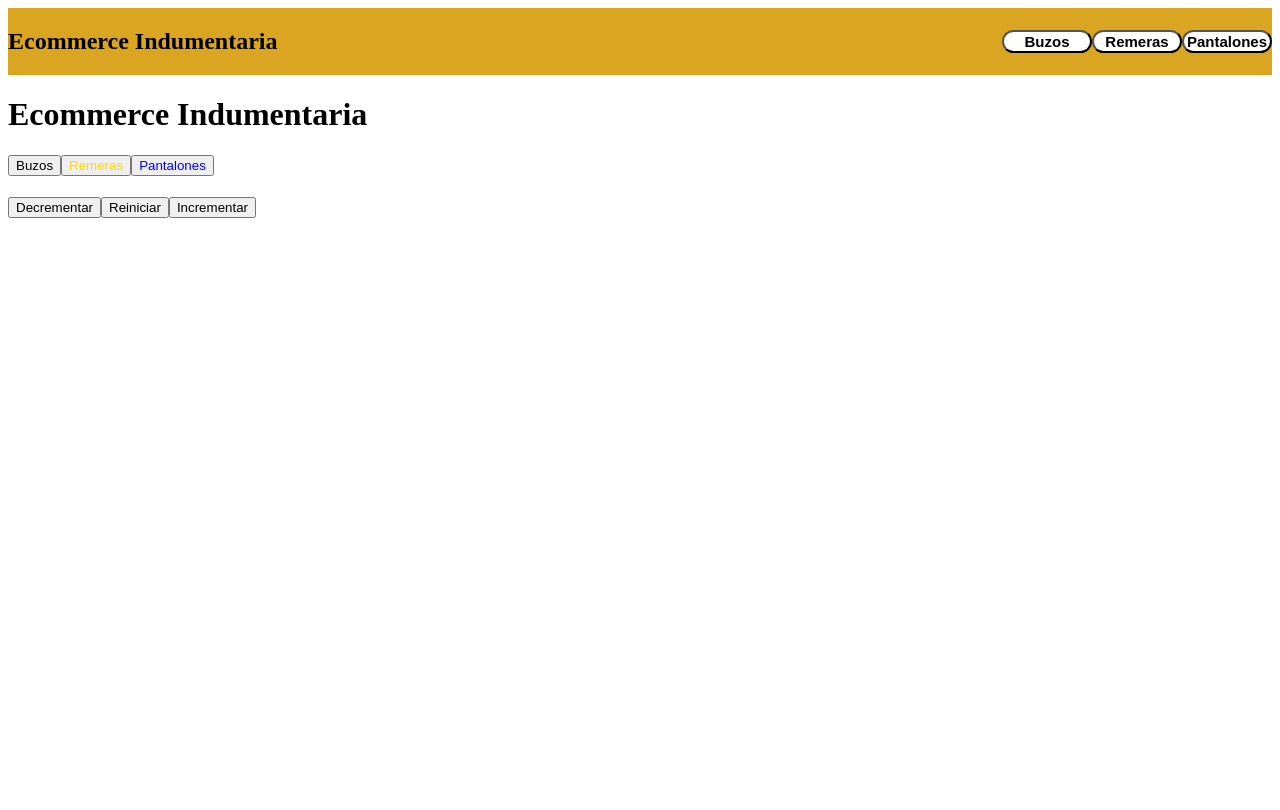
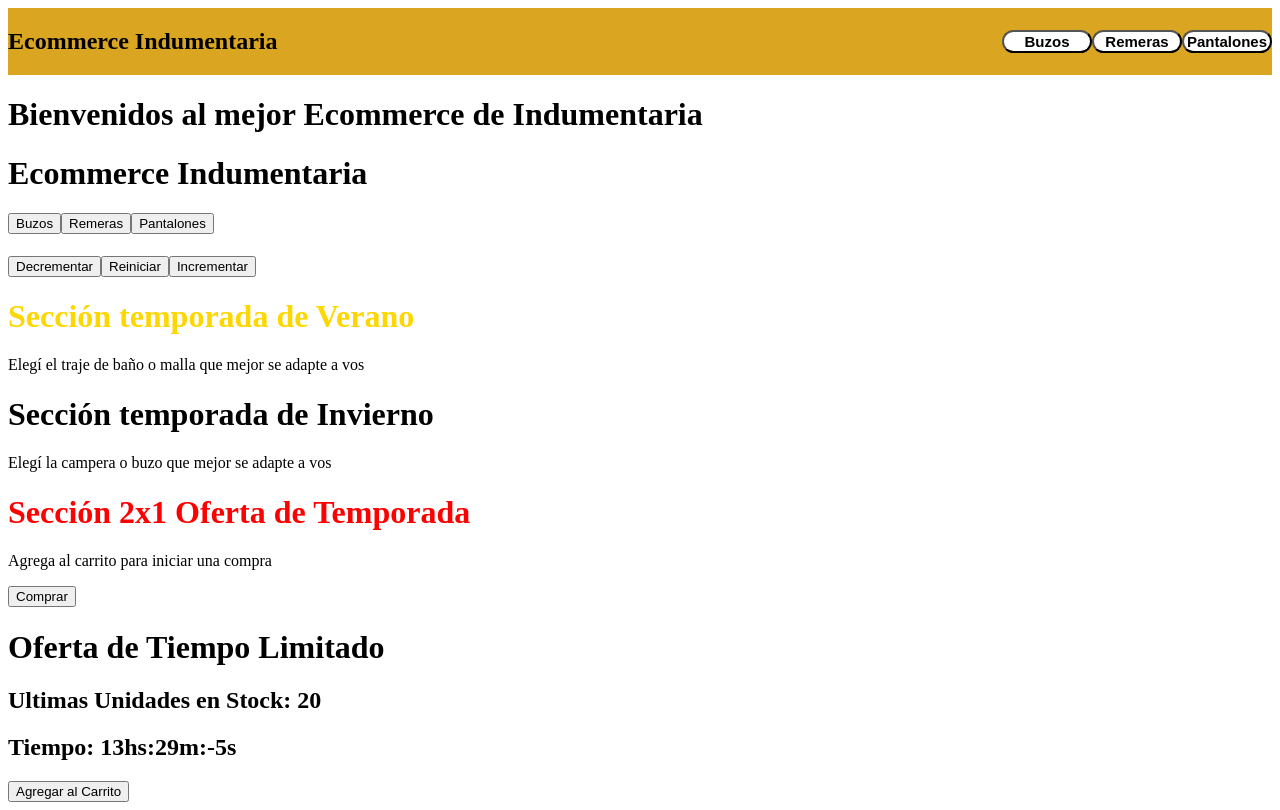
Before and after one commit to Brunobonomo11/EcommerceIndumentaria, a React (Vite) app: page / in a window 1280 px wide. Built offline with nearby package versions, Linux system fonts and the light colour scheme.

Commit message:
Agregamos un contador para una oferta Limitada de tiempo

```diff
--- a/src/App.jsx
+++ b/src/App.jsx
@@ -1,6 +1,74 @@
 import Navbar from './Components/Navbar/Navbar'
 import Button from './Components/Button/Button'
 import ItemCount from './Components/ItemCount/ItemCount'
+import ItemListContainer from './Components/ItemListContainer/ItemListContainer'
+import { useEffect, useState } from 'react'
+
+const Layout = (props) => {
+  console.log(props)
+  return (
+    <div>
+      <h1 style={{ color: props.color}}>{props.title}</h1>
+      {props.children}
+    </div>
+  )
+}
+
+const OfertaILimitada = () => {
+  const [vuelta, setVuelta] = useState(20)
+  const [horas, setHoras] = useState(13)
+  const [minutos, setMinutos] = useState(30)
+  const [segundos, setSegundos] = useState(0)
+
+  useEffect(() => {
+    document.title = `Vuelta:${vuelta}`
+
+    return () => {
+      document.title = `Vite + React`
+    }
+  }, [vuelta])
+
+  useEffect(() => {
+    setSegundos(60)
+
+    const intervalId = setInterval(() => {
+      setSegundos(prev => prev - 1)
+    }, 1000)
+
+    return () => {
+      clearInterval(intervalId)
+    }
+  }, [vuelta])
+
+  useEffect (() => {
+    if(segundos === 0) {
+      setSegundos(0)
+      setMinutos(prev => prev - 1)
+    }
+  }, {segundos})
+
+  useEffect (() => {
+    if(minutos === 0) {
+      setMinutos(0)
+      setHoras(prev => prev - 1)
+    }
+  }, {segundos})
+
+
+  const finalizarVuelta = () => {
+    setVuelta(prev => prev - 1)
+  }
+
+  return (
+    <>
+    <h1>Oferta de Tiempo Limitado</h1>
+    <h2>Ultimas Unidades en Stock: {vuelta}</h2>
+    <h2>Tiempo: {horas}hs:{minutos}m:{segundos}s</h2>
+    <button onClick={finalizarVuelta}>Agregar al Carrito</button>
+    </>
+  )
+
+}
 
 function App() {
 
@@ -9,11 +77,24 @@ function App() {
       <div>
       <Navbar />
       </div>
+      <ItemListContainer greeting={'Bienvenidos al mejor Ecommerce de Indumentaria'}/>
       <h1>Ecommerce Indumentaria</h1>
       <Button text={'Buzos'} color={'black'} callback={() => console.log('Click en Buzos')}/>
-      <Button text={'Remeras'} color={'gold'} callback={() => console.log('Click en Remeras')}/>
-      <Button text={'Pantalones'} color={'blue'} callback={() => console.log('Click en Pantalones')}/>
+      <Button text={'Remeras'} color={'black'} callback={() => console.log('Click en Remeras')}/>
+      <Button text={'Pantalones'} color={'black'} callback={() => console.log('Click en Pantalones')}/>
       <ItemCount />
+      <Layout title={'Sección temporada de Verano'} color='gold'>
+        <p>Elegí el traje de baño o malla que mejor se adapte a vos</p>
+      </Layout>
+      <Layout title={'Sección temporada de Invierno'} color='dark'>
+        <p>Elegí la campera o buzo que mejor se adapte a vos</p>
+      </Layout>
+      <Layout title={'Sección 2x1 Oferta de Temporada'} color='red'>
+        <p>Agrega al carrito para iniciar una compra</p>
+        <button>Comprar</button>
+      </Layout>
+      <OfertaILimitada />
+
     </>
   )
 }
--- /dev/null
+++ b/src/Components/ItemListContainer/ItemListContainer.jsx
@@ -0,0 +1,9 @@
+const ItemListContainer = ({ greeting }) => {
+    return (
+        <div>
+            <h1>{greeting}</h1>
+        </div>
+    )
+}
+
+export default ItemListContainer
```
